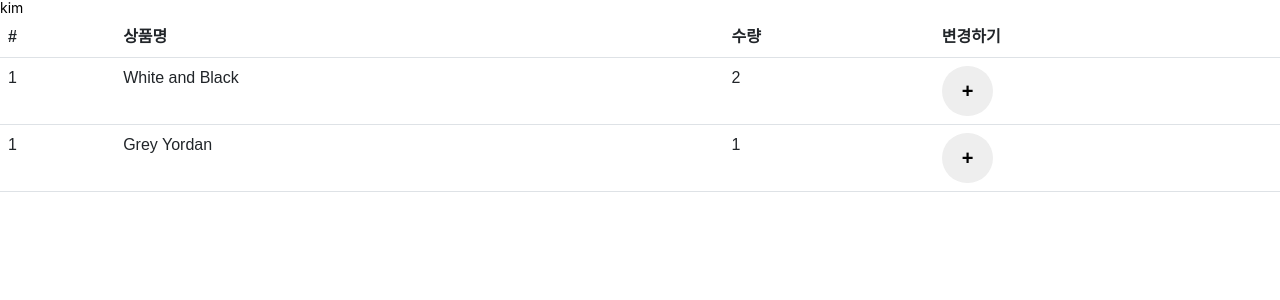
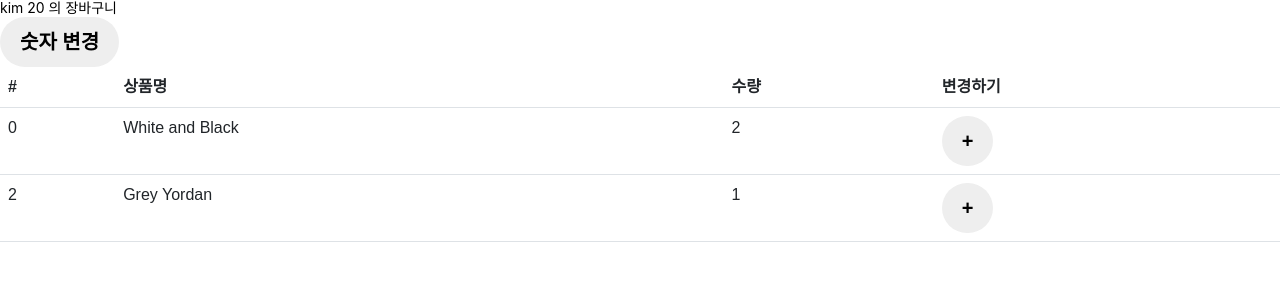
Before and after one commit to wangkodok/React-Study, a React (Create React App) app in the folder shop/: page /cart in a window 1280 px wide. Shown: the top 300 px of the page. Built offline with nearby package versions, Linux system fonts and the light colour scheme.

Commit message:
리액트 리덕스 state가 object/array일 경우 변경하고 응용하기

```diff
--- a/shop/src/study/Cart.jsx
+++ b/shop/src/study/Cart.jsx
@@ -1,20 +1,24 @@
 import { Table } from "react-bootstrap";
 import { useDispatch, useSelector } from "react-redux";
-import { changeName } from "./store";
+import { changeName, increase } from "./store/userSlice";
+import { addCount } from "./store";
 
 function Cart() {
 
     let state = useSelector((state) => {
         return state
     })
-    console.log(state.cart);
+    // console.log(state.cart);
 
     let dispatch = useDispatch();
 
     return (
         <div>
 
-            <h6>{state.user}</h6>
+            <h6>{state.user.name} {state.user.age} 의 장바구니</h6>
+            <button onClick={()=>{
+                dispatch( increase(100) );
+            }}>숫자 변경</button>
 
             <Table>
                 <thead>
@@ -30,12 +34,13 @@
                         state.cart.map((value, i) => {
                             return (
                                 <tr key={i}>
-                                    <td>1</td>
+                                    <td>{state.cart[i].id}</td>
                                     <td>{state.cart[i].name}</td>
                                     <td>{state.cart[i].count}</td>
                                     <td>
                                         <button onClick={() => {
-                                            dispatch( changeName() );
+                                            // dispatch( changeName() );
+                                            dispatch( addCount(state.cart[i].id) );
                                         }}>+</button>
                                     </td>
                                 </tr>
--- a/shop/src/study/StudyTest.jsx
+++ b/shop/src/study/StudyTest.jsx
@@ -10,6 +10,8 @@
 import styled from "styled-components";
 import axios from "axios";
 import Cart from "./Cart";
+import { addItem } from "./store";
+import { useDispatch } from "react-redux";
 
 let Context1 = createContext(); // 다른 파일의 Context1 사용하고 싶으면 import 시키기
 
@@ -131,7 +133,9 @@
     let [click, setClick] = useState(1);
 
     let [page, setPage] = useState('');
+    let navigate = useNavigate();
 
+    let dispatch = useDispatch();
 
     useEffect(() => {
         let time = setTimeout( () => {
@@ -177,7 +181,11 @@
                             <h4 className="pt-5">{props.shoes[Number(ids)].title}</h4>
                             <p>{props.shoes[Number(ids)].content}</p>
                             <p>{props.shoes[Number(ids)].price}원</p>
-                            <button className="btn btn-danger">주문하기</button>
+                            <button className="btn btn-danger" onClick={()=>{
+                                console.log('ok');
+                                navigate('/cart')
+                                dispatch(addItem( {id : 1, name : 'red knit', count : 1} ))
+                            }}>주문하기</button>
                         </div>
                     </div>
                 </div>
--- a/shop/src/study/store.jsx
+++ b/shop/src/study/store.jsx
@@ -1,27 +1,25 @@
 import { configureStore, createSlice } from '@reduxjs/toolkit'
-
-let user = createSlice({
-    name: 'user',
-    initialState: 'kim',
-
-    // 리덕스에서 state 변경하는 방법
-    reducers: {
-        changeName(state) {
-            console.log(state);
-            return 'john';
-        }
-    }
-})
-
-export let { changeName } = user.actions;
+import user from './store/userSlice';
 
 let cart = createSlice({
     name: 'stock',
     initialState: [
         {id : 0, name : 'White and Black', count : 2},
         {id : 2, name : 'Grey Yordan', count : 1}
-    ]
+    ],
+    reducers: {
+        addCount(state, action){
+            // state[action.payload].count++
+            let idx = state.findIndex((index)=>{ return index.id === action.payload })
+            state[idx].count = state[idx].count + 1
+        },
+        addItem(state, action) {
+            state.push(action.payload);
+        }
+    }
 })
+
+export let { addCount, addItem } = cart.actions;
 
 export default configureStore({
     reducer: {
--- /dev/null
+++ b/shop/src/study/store/userSlice.jsx
@@ -0,0 +1,32 @@
+import { createSlice } from "@reduxjs/toolkit";
+
+let user = createSlice({
+    name: 'user',
+    initialState: {
+        name: 'kim',
+        age: 20,
+    },
+
+    // 리덕스에서 state 변경하는 방법
+    reducers: {
+        changeName(state) {
+            console.log(state);
+            state.name = 'park'
+
+            // return {
+            //     name: 'park'
+            // }
+        },
+        increase(state, action) {
+            state.age = state.age + action.payload;
+
+            // return {
+            //     name: 'park'
+            // }
+        }
+    }
+})
+
+export let { changeName, increase } = user.actions;
+
+export default user;
```
